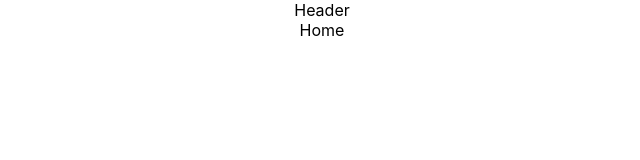
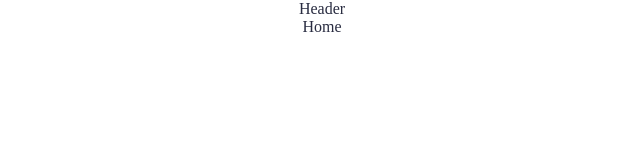
Before and after one commit to eniskastrati/tesla-clone-react, a React (Create React App) app: page / in a window 1280 px wide. Shown: the top 160 px of the page, without its empty margins (318-958 px from the left). Built offline with nearby package versions, Linux system fonts and the light colour scheme.

Commit message:
#comment adding some style to main page

```diff
--- a/src/index.css
+++ b/src/index.css
@@ -1,13 +1,11 @@
-body {
+* {
+  box-sizing: border-box;
+  font-family: "Rubik, sans-serif";
+  color: #292c41;
   margin: 0;
-  font-family: -apple-system, BlinkMacSystemFont, 'Segoe UI', 'Roboto', 'Oxygen',
-    'Ubuntu', 'Cantarell', 'Fira Sans', 'Droid Sans', 'Helvetica Neue',
-    sans-serif;
-  -webkit-font-smoothing: antialiased;
-  -moz-osx-font-smoothing: grayscale;
+  padding: 0;
 }
+ body {
+   width: 100%;
 
-code {
-  font-family: source-code-pro, Menlo, Monaco, Consolas, 'Courier New',
-    monospace;
-}
+ }
```
